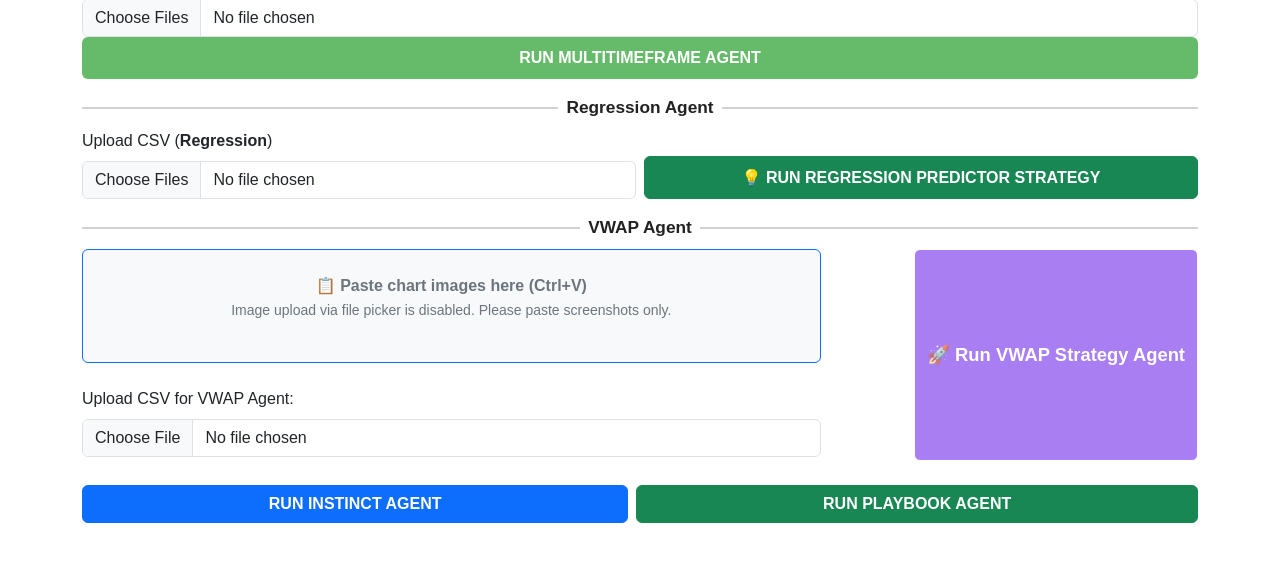
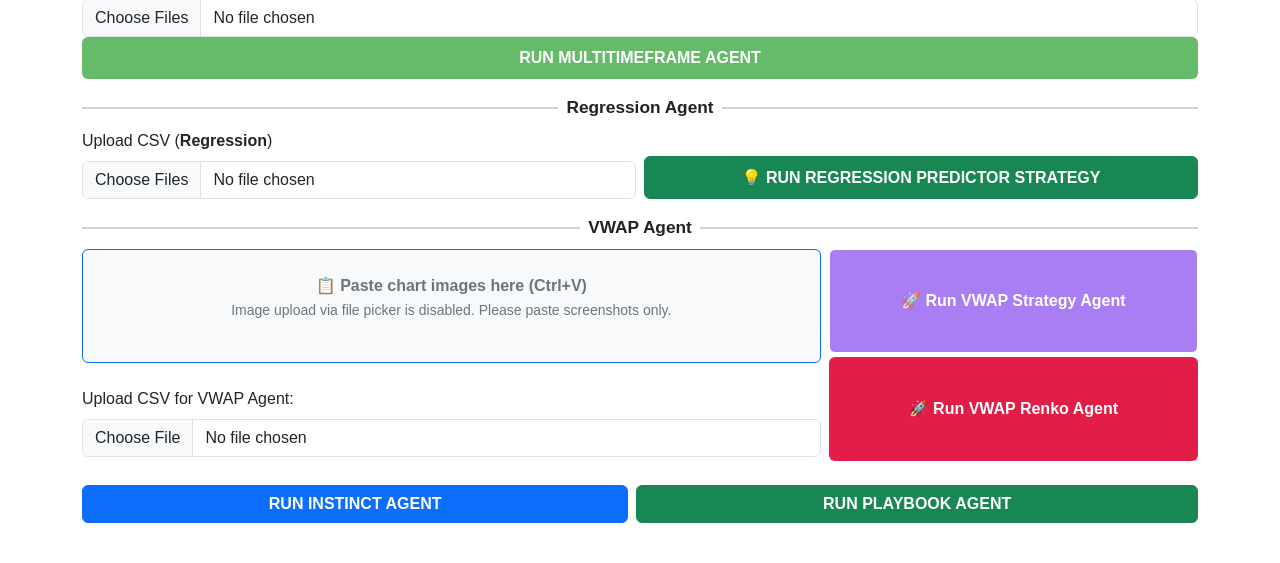
Before and after one commit to OfirItzhaky/intra-algo, a Python web app: template research_agent/templates/scalp_agent_split.html in a window 1280 px wide. Shown: the part 775-1338 px from the top of the page. Run offline with Jinja, Linux system fonts and the light colour scheme; the template is opened without the code that fills it, so the values that code supplies are empty.

Commit message:
added new UI button for vwap renko

```diff
--- a/research_agent/static/js/main.js
+++ b/research_agent/static/js/main.js
@@ -182,6 +182,35 @@ document.addEventListener('DOMContentLoaded', function () {
     window.vwapImages = vwapImages;
   }
 
+  // --- VWAP Renko Agent Button Handler ---
+  const vwapRenkoBtn = document.getElementById('run-vwap-renko-agent-btn');
+  if (vwapRenkoBtn) {
+    vwapRenkoBtn.addEventListener('click', function() {
+      // Show test popup
+      const testWin = window.open('', '_blank', 'width=400,height=200');
+      if (testWin) {
+        testWin.document.open();
+        testWin.document.write(`
+          <!doctype html>
+          <html><head><meta charset="utf-8"><title>VWAP Renko Agent</title>
+          <link href="https://cdn.jsdelivr.net/npm/bootstrap@5.3.0/dist/css/bootstrap.min.css" rel="stylesheet">
+          </head><body style="font-family:Arial,sans-serif;margin:24px">
+          <div class="container text-center">
+            <h3 class="mb-3">VWAP Renko Agent</h3>
+            <div class="alert alert-info">
+              <h4>Test</h4>
+              <p>This is a test popup for the VWAP Renko Agent functionality.</p>
+            </div>
+          </div>
+          </body></html>
+        `);
+        testWin.document.close();
+      } else {
+        alert('Test: VWAP Renko Agent clicked!');
+      }
+    });
+  }
+
   console.log('All modules initialized successfully');
 });
 
--- a/research_agent/templates/scalp_agent_split.html
+++ b/research_agent/templates/scalp_agent_split.html
@@ -121,8 +121,9 @@
                 <div id="vwap-csv-summary" class="mt-1 text-secondary"></div>
               </div>
             </div>
-            <div style="flex: 1; display: flex; align-items: stretch; justify-content: flex-end;">
-              <button id="run-vwap-strategy-btn" type="button" class="btn h-100" style="display:inline-block; min-width:260px; background-color: #7c3aed; color: #fff; font-weight: 600; border-radius: 0.375rem; transition: background 0.2s; font-size: 1.15rem; height: 100%; white-space: normal;" disabled>🚀 Run VWAP Strategy Agent</button>
+            <div style="flex: 1; display: flex; flex-direction: column; align-items: stretch; justify-content: flex-end; gap: 4px;">
+              <button id="run-vwap-strategy-btn" type="button" class="btn" style="display:inline-block; min-width:260px; background-color: #7c3aed; color: #fff; font-weight: 600; border-radius: 0.375rem; transition: background 0.2s; font-size: 1.0rem; flex: 1; white-space: normal;" disabled>🚀 Run VWAP Strategy Agent</button>
+              <button id="run-vwap-renko-agent-btn" type="button" class="btn" style="display:inline-block; min-width:260px; background-color: #e11d48; color: #fff; font-weight: 600; border-radius: 0.375rem; transition: background 0.2s; font-size: 1.0rem; flex: 1; white-space: normal;">🚀 Run VWAP Renko Agent</button>
             </div>
           </div>
           <div id="vwap-agent-result" class="mt-2"></div>
```
